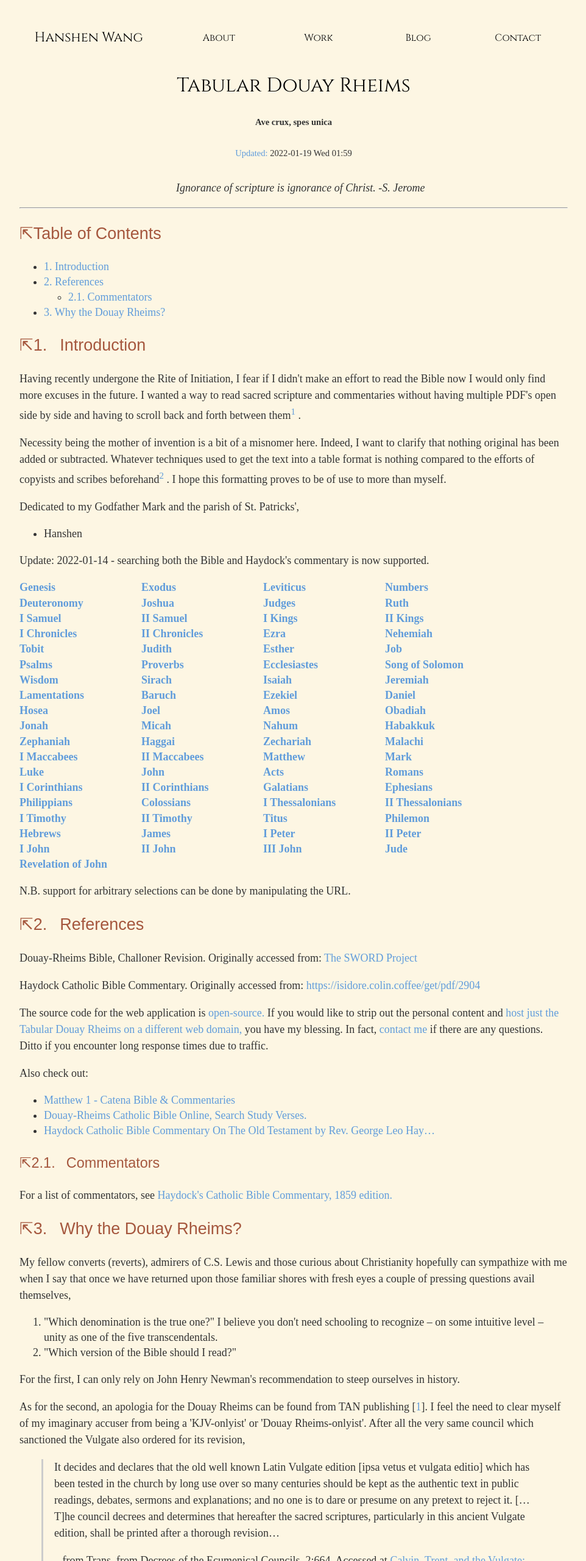
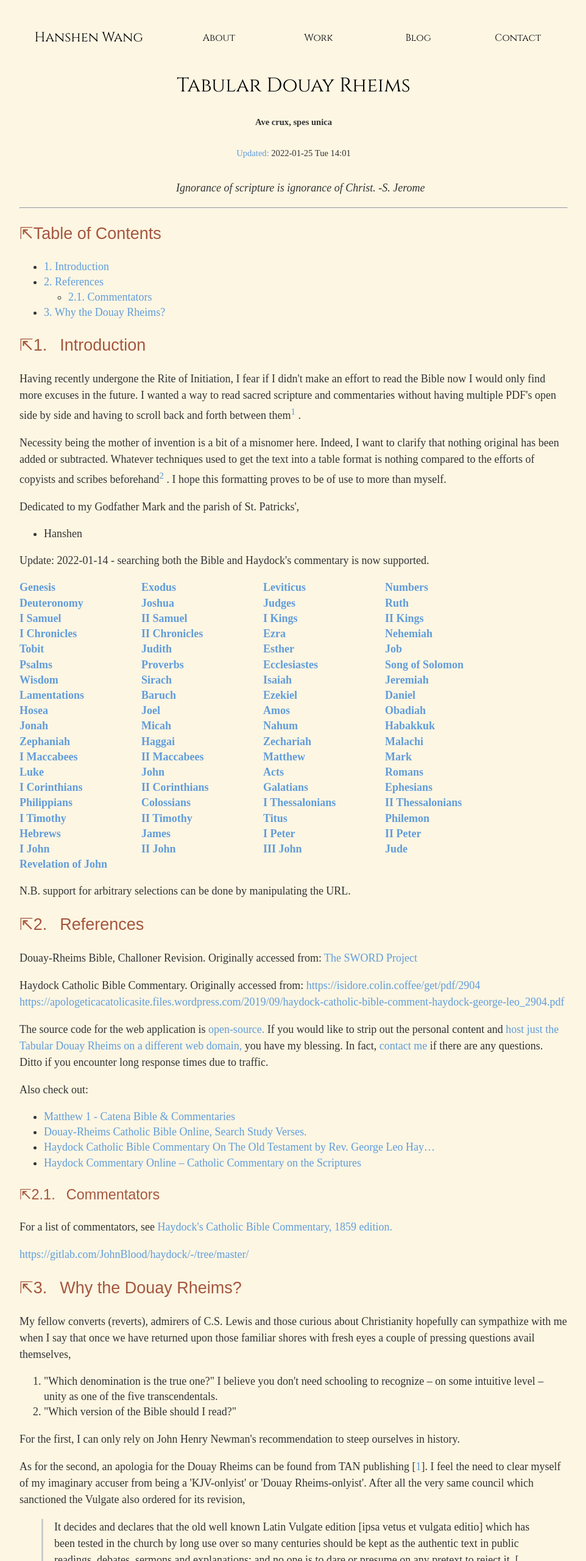
Before and after one commit to BenedictHW/project-isidore, a plain HTML site: page assets/blog/tabular-douay-rheims.html in a window 1280 px wide. Shown: the top 2560 px of the page at 61% size, without its empty margins (158-1120 px from the left). Drawn offline with nearby package versions, Linux system fonts and the light colour scheme; some packages are replaced by stand-ins of ours.

Commit message:
Docs: Edit footnote on TDR article.

```diff
--- a/assets/blog/tabular-douay-rheims.html
+++ b/assets/blog/tabular-douay-rheims.html
@@ -1,7 +1,7 @@
 <!DOCTYPE html>
 <html lang="en">
 <head>
-<!-- 2022-01-19 Wed 02:13 -->
+<!-- 2022-01-25 Tue 18:40 -->
 <meta charset="utf-8" />
 <meta name="viewport" content="width=device-width, initial-scale=1" />
 <title>Tabular Douay Rheims</title>
@@ -55,10 +55,10 @@
                                     </div>
                                     <h1 class="title">Tabular Douay Rheims</h1>
                                     <p class="subtitle">Ave crux, spes unica</p> <br/>
-                                    <p class="updated"><a href="/contact#article-history">Updated:</a> 2022-01-19 Wed 01:59</p>
+                                    <p class="updated"><a href="/contact#article-history">Updated:</a> 2022-01-25 Tue 14:01</p>
 </div>
 <div id="content" class="content">
-<div class="abstract" id="orga4916db">
+<div class="abstract" id="orgeda927b">
 <p>
 
 </p>
@@ -573,6 +573,7 @@ Project</a>
 <p>
 Haydock Catholic Bible Commentary. Originally accessed from:
 <a href="https://isidore.colin.coffee/get/pdf/2904">https://isidore.colin.coffee/get/pdf/2904</a>
+<a href="https://apologeticacatolicasite.files.wordpress.com/2019/09/haydock-catholic-bible-comment-haydock-george-leo_2904.pdf">https://apologeticacatolicasite.files.wordpress.com/2019/09/haydock-catholic-bible-comment-haydock-george-leo_2904.pdf</a>
 </p>
 
 <p>
@@ -589,6 +590,7 @@ Also check out:
 <li><a href="https://catenabible.com/mt/1">Matthew 1 - Catena Bible &amp; Commentaries</a></li>
 <li><a href="http://www.drbo.org/">Douay-Rheims Catholic Bible Online, Search Study Verses.</a></li>
 <li><a href="https://www.ecatholic2000.com/haydock/title.shtml">Haydock Catholic Bible Commentary On The Old Testament by Rev. George Leo Hay&#x2026;</a></li>
+<li><a href="https://haydockcommentary.com/">Haydock Commentary Online – Catholic Commentary on the Scriptures</a></li>
 </ul>
 </div>
 
@@ -598,10 +600,13 @@ Also check out:
 <p>
 For a list of commentators, see  <a href="https://johnblood.gitlab.io/haydock/index.html">Haydock's Catholic Bible Commentary, 1859 edition.</a>
 </p>
+
+<p>
+<a href="https://gitlab.com/JohnBlood/haydock/-/tree/master/">https://gitlab.com/JohnBlood/haydock/-/tree/master/</a>
+</p>
 </div>
 </div>
 </div>
-
 <div id="outline-container-Why-the-Douay-Rheims" class="outline-2">
 <h2 id="Why-the-Douay-Rheims"><span class="section-number-2">3.</span> Why the Douay Rheims?</h2>
 <div class="outline-text-2" id="text-Why-the-Douay-Rheims">
@@ -690,6 +695,8 @@ Thomas&nbsp;A Nelson.
 I should mention at this point the software <a href="https://verbum.com/">Verbum.</a> There are texts on there
 that cannot be easily found elsewhere. Still, reading scripture and then finding
 the matching commentary within the separate windows proved a minor annoyance.
+EDIT: It seems like <a href="https://support.verbum.com/hc/en-us/articles/360018533432-Link-Sets">I should have searched harder for a solution.</a> I thoroughly
+recommend the software, which has a generous free tier.
 </p></div></div>
 
 <div class="footdef"><sup><a id="fn.2" class="footnum" href="#fnr.2" role="doc-backlink">2</a></sup> <div class="footpara" role="doc-footnote"><p class="footpara">
```
